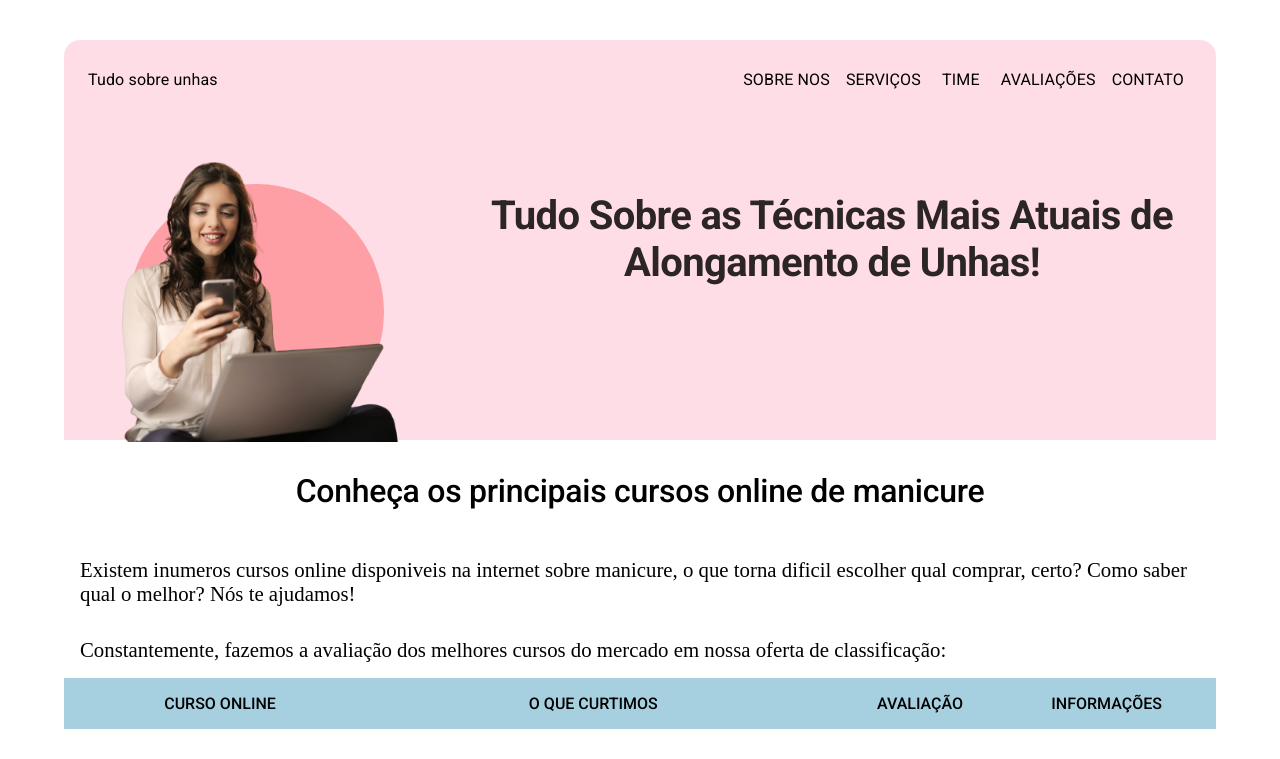
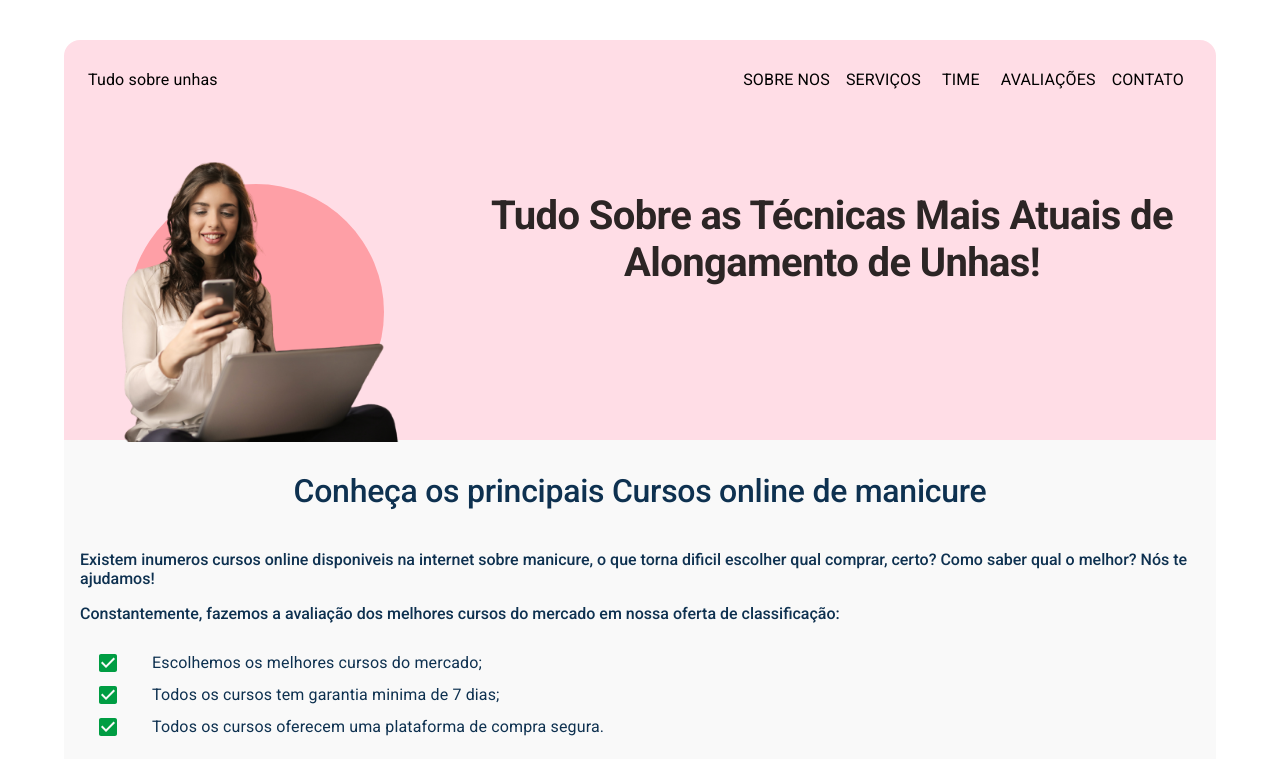
Before and after one commit to daviteixeira-btm/beleza, a React (Create React App) app: page / in a window 1280 px wide. Shown: the top 759 px of the page. Built offline with nearby package versions, Linux system fonts and the light colour scheme.

Commit message:
Alterações no design e func. de data

```diff
--- a/src/components/Section/CoursesSection.js
+++ b/src/components/Section/CoursesSection.js
@@ -1,5 +1,6 @@
 import React from "react";
-import { Grid, Hidden, Typography } from "@mui/material";
+import { Grid, Hidden, Typography, List, ListItem, ListItemText, ListItemIcon } from "@mui/material";
+import CheckBoxIcon from '@mui/icons-material/CheckBox';
 
 import Product from "../Products/Product";
 
@@ -11,6 +12,12 @@
 import cursoDeCutilagemRussa from "../../images/curso-de-cutilagem-russa.png";
 
 function CoursesSection() {
+
+  let data = new Date();
+  let mes = String(data.getMonth() + 1).padStart(2, '0');
+  let ano = data.getFullYear();
+  let dataAtual = mes + '/' + ano;
+
   return (
     <Grid
       container
@@ -18,27 +25,56 @@
       component="section"
       sx={{ borderRadius: "0 0 1rem 1rem" }}
     >
-      <Grid item p={4}>
+      <Grid item p={4} sx={{bgcolor: "#f9f9f9"}}>
         <Typography
           variant="h2"
-          sx={{ fontSize: "2rem", textAlign: "center", fontWeight: "500" }}
+          sx={{ fontSize: "2rem", textAlign: "center", fontWeight: "500", color: "#0E3150" }}
         >
-          Conheça os principais cursos online de manicure
+          Conheça os principais Cursos online de manicure
         </Typography>
       </Grid>
 
-      <Grid item p={2}>
-        <Typography variant="p" sx={{ fontSize: "1.3rem", textAlign: "left" }}>
+      <Grid item px={2} py={1} sx={{bgcolor: "#f9f9f9", color: "#0E3150", fontFamily: 'Roboto'}}>
+        <Typography variant="p" sx={{ fontSize: "1rem", fontWeight: "500", textAlign: "left" }}>
           Existem inumeros cursos online disponiveis na internet sobre manicure,
           o que torna dificil escolher qual comprar, certo? Como saber qual o
           melhor? Nós te ajudamos!
         </Typography>
       </Grid>
 
-      <Grid item p={2}>
-        <Typography variant="p" sx={{ fontSize: "1.3rem", textAlign: "left" }}>
+      <Grid item px={2} py={1} sx={{bgcolor: "#f9f9f9", color: "#0E3150", fontFamily: 'Roboto'}}>
+        <Typography variant="p" sx={{ fontSize: "1rem", fontWeight: "500", textAlign: "left" }}>
           Constantemente, fazemos a avaliação dos melhores cursos do mercado em
           nossa oferta de classificação:
+        </Typography>
+      </Grid>
+
+      <Grid item px={4} py={1} sx={{bgcolor: "#f9f9f9", color: "#0E3150", fontFamily: 'Roboto'}}>
+        <List>
+          <ListItem disableGutters disablePadding>
+            <ListItemIcon>
+              <CheckBoxIcon sx={{ color: "#009d43"}} />
+            </ListItemIcon>
+            <ListItemText primary="Escolhemos os melhores cursos do mercado;" />
+          </ListItem>
+          <ListItem disableGutters disablePadding>
+            <ListItemIcon>
+              <CheckBoxIcon sx={{ color: "#009d43"}} />
+            </ListItemIcon>
+            <ListItemText primary="Todos os cursos tem garantia minima de 7 dias;" />
+          </ListItem>
+          <ListItem disableGutters disablePadding>
+            <ListItemIcon>
+              <CheckBoxIcon sx={{ color: "#009d43"}} />
+            </ListItemIcon>
+            <ListItemText primary="Todos os cursos oferecem uma plataforma de compra segura." />
+          </ListItem>
+        </List>
+      </Grid>
+
+      <Grid item px={2} py={1} sx={{bgcolor: "#f9f9f9", color: "#0E3150", fontFamily: 'Roboto'}}>
+        <Typography variant="p" sx={{ fontSize: ".8rem", fontWeight: "500", textAlign: "left" }}>
+          Última atualização: {dataAtual}
         </Typography>
       </Grid>
 
```
